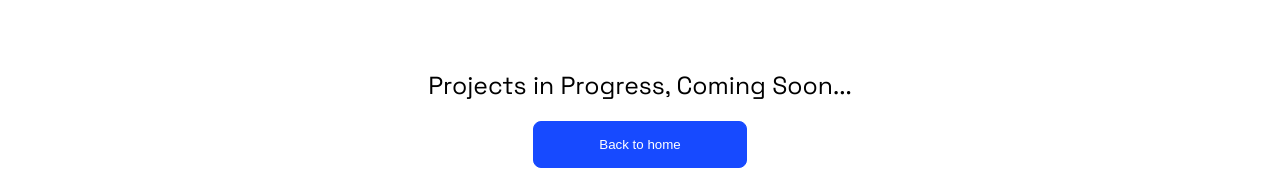
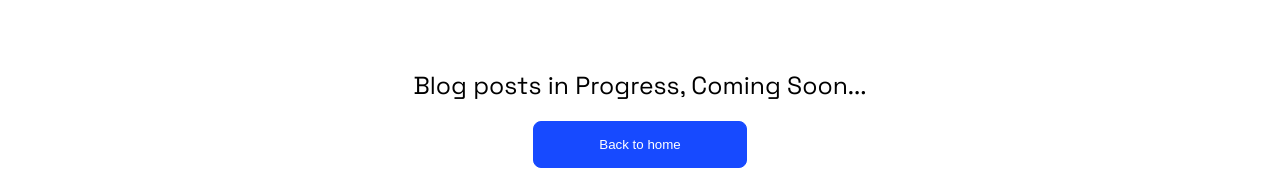
Before and after one commit to codewithmike01/portfolio-v2, a React (Create React App) app: page /blog in a window 1280 px wide. Shown: the part 281-451 px from the top of the page. Built offline with nearby package versions, Linux system fonts and the light colour scheme.

Commit message:
feat: correct blog coming soon

```diff
--- a/src/pages/BlogPage.tsx
+++ b/src/pages/BlogPage.tsx
@@ -10,7 +10,7 @@ const BlogPage = () => {
     <>
       <NavBar />
       <BlogContiainer>
-        <p>Projects in Progress, Coming Soon...</p>
+        <p>Blog posts in Progress, Coming Soon...</p>
         <BgButton
           text="Back to home"
           func={() => navigate('/')}
```
